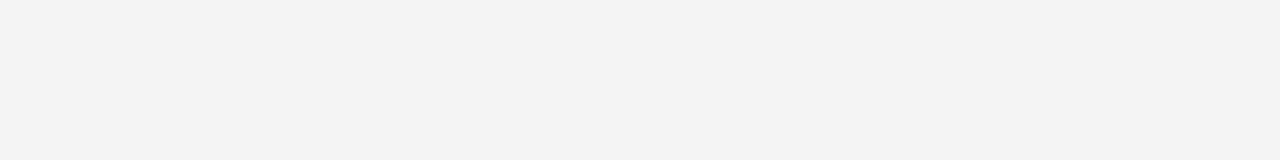
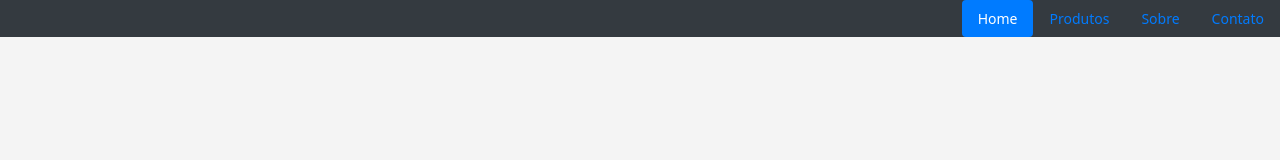
Before and after one commit to GuilhermeAnthoni/lightStreet, a plain HTML site: page home.html in a window 1280 px wide. Shown: the top 160 px of the page. Drawn offline with nearby package versions, Linux system fonts and the light colour scheme.

Commit message:
criado menu

```diff
--- a/home.html
+++ b/home.html
@@ -3,6 +3,7 @@
 <head>
 <meta charset="UTF-8">
 <meta name="viewport" content="width=device-width, initial-scale=1.0">
+<link href="../assets/dist/css/bootstrap.min.css" rel="stylesheet">
 <title>LightStreet</title>
 <style>
 *, *:before, *:after {
@@ -40,7 +41,20 @@ body {
 </head>
 <body>
     <header>
-        <!-- Content -->
+        <ul class="nav nav-pills bg-dark justify-content-end">
+            <li class="nav-item">
+              <a class="nav-link active" aria-current="page" href="#">Home</a>
+            </li>
+            <li class="nav-item">
+              <a class="nav-link" href="#">Produtos</a>
+            </li>
+            <li class="nav-item">
+              <a class="nav-link" href="#">Sobre</a>
+            </li>
+            <li class="nav-item">
+              <a class="nav-link" href="#">Contato</a>
+            </li>
+          </ul>
     </header>
 
     <main>
```
Lines whose indentation alone changed are shown as unchanged.
